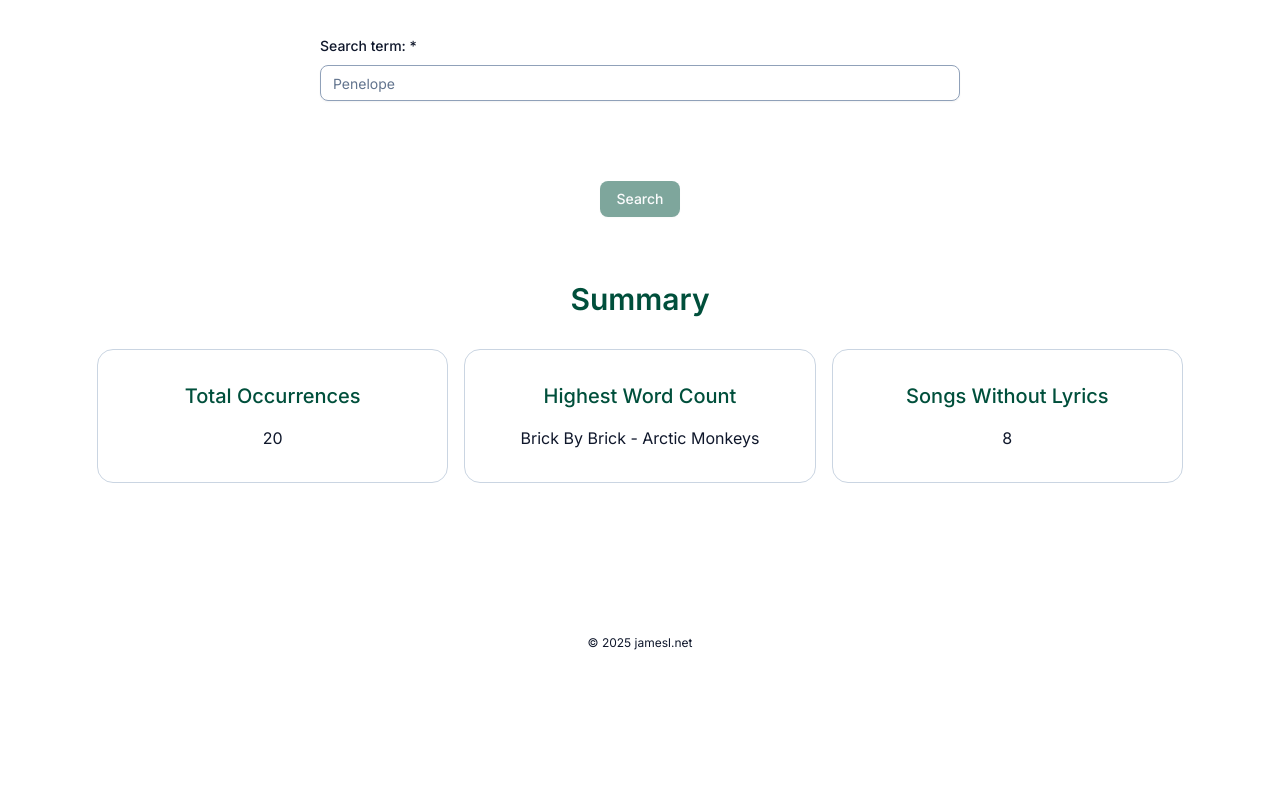
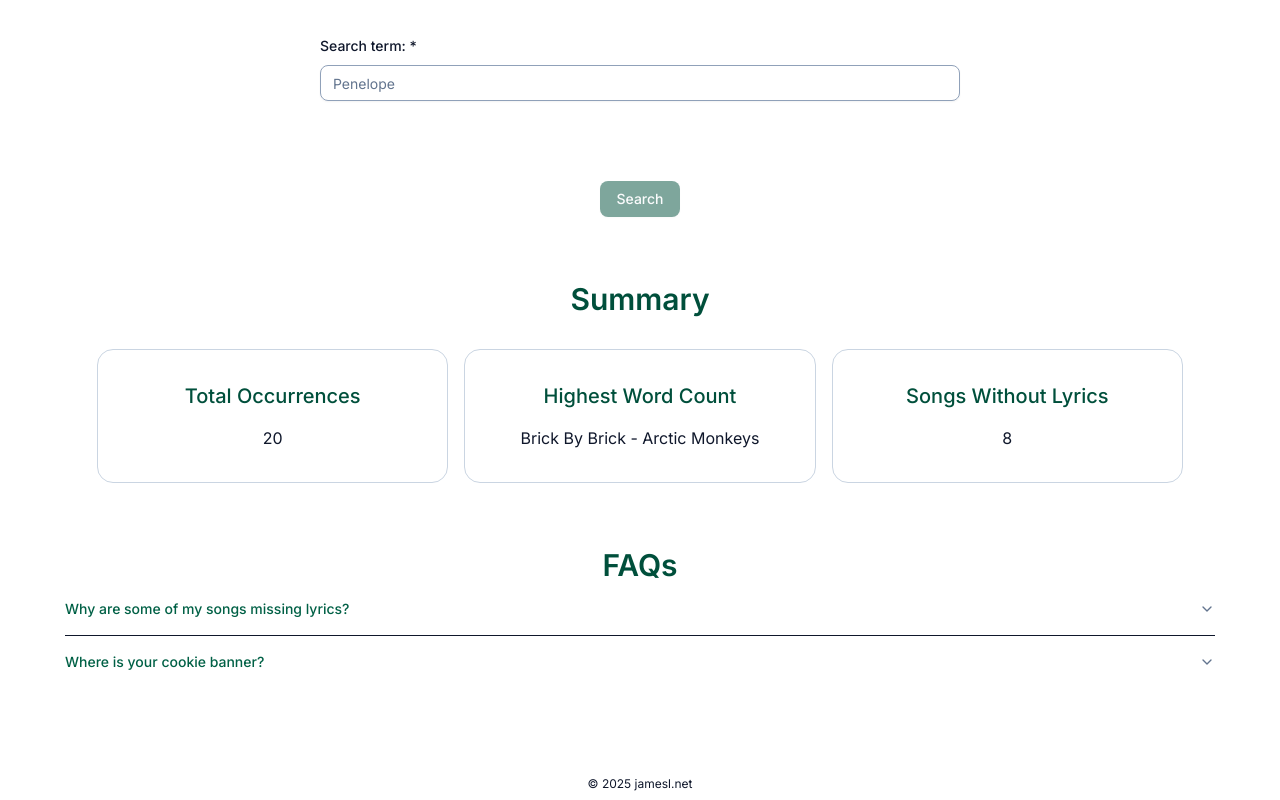
Before and after one commit to jamesleedev/playlist-wordcount, a Next.js app: page / in a window 1280 px wide. Shown: the part 439-1239 px from the top of the page. Before the commit the page ends 1098 px from the top, so only its background shows below. Built offline with nearby package versions, Linux system fonts and the light colour scheme.

Commit message:
feat: add faqs and adjust styles

```diff
--- a/package.json
+++ b/package.json
@@ -11,6 +11,7 @@
   },
   "dependencies": {
     "@hookform/resolvers": "^4.1.3",
+    "@radix-ui/react-accordion": "^1.2.3",
     "@radix-ui/react-label": "^2.1.2",
     "@radix-ui/react-slot": "^1.1.2",
     "@remixicon/react": "^4.6.0",
--- /dev/null
+++ b/src/components/faq.tsx
@@ -0,0 +1,34 @@
+import { type FC } from 'react';
+
+import { Accordion, AccordionContent, AccordionItem, AccordionTrigger } from '@/components/ui/accordion';
+
+const CONTENT = [
+  {
+    q: 'Why are some of my songs missing lyrics?',
+    a: "This is due to the limitation of the lyrics.ovh API, and sadly there's nothing I can do about it 😭 I'm looking into better solutions though.",
+  },
+  {
+    q: 'Where is your cookie banner?',
+    a: "This site is completely free of cookies, in fact I'm not even logging your IP. The only thing you should know about is Cloudflare's privacy policy and terms of service.",
+  },
+];
+
+export const Faq: FC = () => {
+  return (
+    <div>
+      <h2>FAQs</h2>
+      <div className="text-left">
+        <Accordion type="single" collapsible className="w-full">
+          {CONTENT.map(({ q, a }) => (
+            <AccordionItem value={q} key={q}>
+              <AccordionTrigger className="text-emerald-800">{q}</AccordionTrigger>
+              <AccordionContent>
+                <p>{a}</p>
+              </AccordionContent>
+            </AccordionItem>
+          ))}
+        </Accordion>
+      </div>
+    </div>
+  );
+};
--- a/src/components/success/card/card.tsx
+++ b/src/components/success/card/card.tsx
@@ -10,8 +10,13 @@ interface Props {
 
 export const Card: FC<Props> = ({ className, title, children }) => {
   return (
-    <div className={cn('flex-1/2 grow rounded-2xl border border-slate-300 p-8', className)}>
-      <h3 className="mb-4 text-xl font-medium text-emerald-900">{title}</h3>
+    <div
+      className={cn(
+        'flex w-full grow flex-col justify-between gap-4 rounded-2xl border border-slate-300 p-8 md:w-1/3 md:flex-1/3',
+        className
+      )}
+    >
+      <h3 className="text-xl font-medium text-emerald-900">{title}</h3>
       <p>{children}</p>
     </div>
   );
--- a/src/components/success/success.tsx
+++ b/src/components/success/success.tsx
@@ -10,8 +10,8 @@ interface Props {
 export const Success: FC<Props> = ({ count, errors }) => {
   return (
     <div className="container my-16 flex flex-col items-center justify-center gap-8">
-      <h2 className="text-3xl font-semibold text-emerald-900">Summary</h2>
-      <div className="flex w-full flex-col items-center justify-evenly gap-4 md:flex-row">
+      <h2>Summary</h2>
+      <div className="flex w-full flex-col items-center justify-evenly gap-4 md:flex-row md:items-stretch">
         <Card title="Total Occurrences">{count}</Card>
         <Card title="Highest Word Count">Brick By Brick - Arctic Monkeys</Card>
         <Card title="Songs Without Lyrics">{errors}</Card>
--- /dev/null
+++ b/src/components/ui/accordion.tsx
@@ -0,0 +1,64 @@
+import * as React from "react"
+import * as AccordionPrimitive from "@radix-ui/react-accordion"
+import { ChevronDownIcon } from "lucide-react"
+
+import { cn } from "@/lib/utils"
+
+function Accordion({
+  ...props
+}: React.ComponentProps<typeof AccordionPrimitive.Root>) {
+  return <AccordionPrimitive.Root data-slot="accordion" {...props} />
+}
+
+function AccordionItem({
+  className,
+  ...props
+}: React.ComponentProps<typeof AccordionPrimitive.Item>) {
+  return (
+    <AccordionPrimitive.Item
+      data-slot="accordion-item"
+      className={cn("border-b last:border-b-0", className)}
+      {...props}
+    />
+  )
+}
+
+function AccordionTrigger({
+  className,
+  children,
+  ...props
+}: React.ComponentProps<typeof AccordionPrimitive.Trigger>) {
+  return (
+    <AccordionPrimitive.Header className="flex">
+      <AccordionPrimitive.Trigger
+        data-slot="accordion-trigger"
+        className={cn(
+          "focus-visible:border-ring focus-visible:ring-ring/50 flex flex-1 items-start justify-between gap-4 rounded-md py-4 text-left text-sm font-medium transition-all outline-none hover:underline focus-visible:ring-[3px] disabled:pointer-events-none disabled:opacity-50 [&[data-state=open]>svg]:rotate-180",
+          className
+        )}
+        {...props}
+      >
+        {children}
+        <ChevronDownIcon className="text-muted-foreground pointer-events-none size-4 shrink-0 translate-y-0.5 transition-transform duration-200" />
+      </AccordionPrimitive.Trigger>
+    </AccordionPrimitive.Header>
+  )
+}
+
+function AccordionContent({
+  className,
+  children,
+  ...props
+}: React.ComponentProps<typeof AccordionPrimitive.Content>) {
+  return (
+    <AccordionPrimitive.Content
+      data-slot="accordion-content"
+      className="data-[state=closed]:animate-accordion-up data-[state=open]:animate-accordion-down overflow-hidden text-sm"
+      {...props}
+    >
+      <div className={cn("pt-0 pb-4", className)}>{children}</div>
+    </AccordionPrimitive.Content>
+  )
+}
+
+export { Accordion, AccordionItem, AccordionTrigger, AccordionContent }
--- a/src/pages/index.tsx
+++ b/src/pages/index.tsx
@@ -1,4 +1,5 @@
 import { Header } from '@/components/@index/header';
+import { Faq } from '@/components/faq';
 import { Footer } from '@/components/footer';
 import { Form } from '@/components/form';
 import { Navbar } from '@/components/navbar';
@@ -12,6 +13,7 @@ export default function Home() {
         <Header />
         <Form />
         <Success count={20} errors={8} />
+        <Faq />
       </main>
       <Footer />
     </div>
--- a/src/styles/globals.css
+++ b/src/styles/globals.css
@@ -123,6 +123,16 @@
   --sidebar-ring: oklch(0.551 0.027 264.364);
 }
 
-body {
-  @apply bg-background text-foreground;
+@layer base {
+  body {
+    @apply bg-background text-foreground;
+  }
+
+  h2 {
+    @apply text-3xl font-semibold text-emerald-900
+  }
+
+  button {
+    @apply cursor-pointer disabled:cursor-not-allowed disabled:opacity-50;
+  }
 }
```
Also changed, not shown: 1 other file (tests, documents, lock files or other folders).
